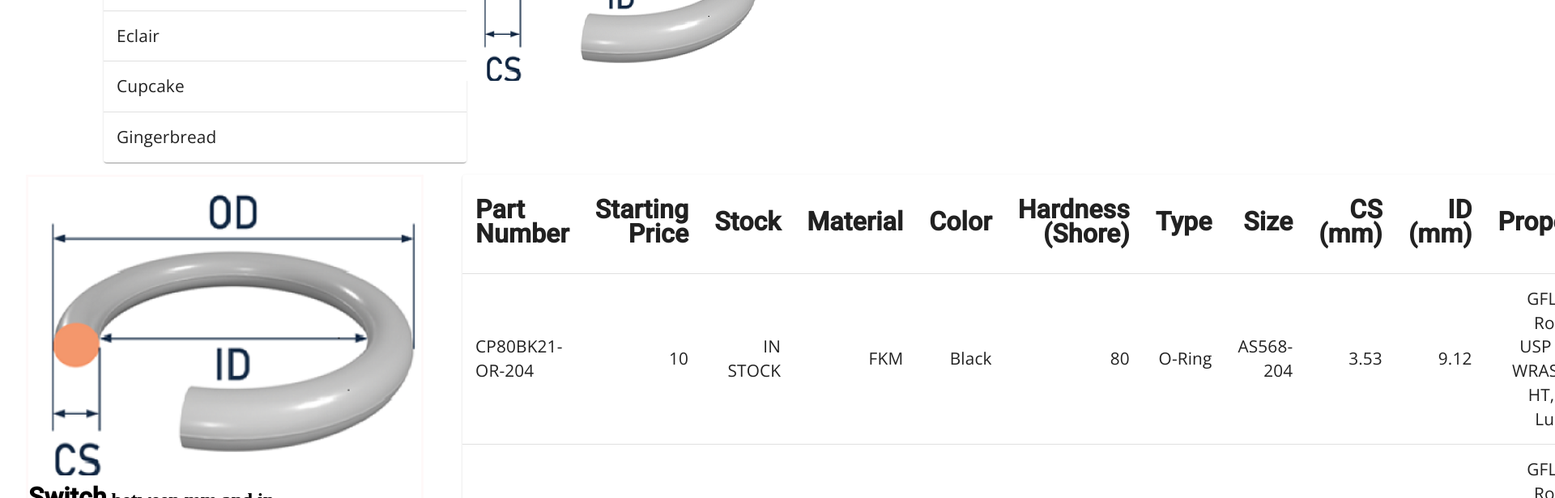
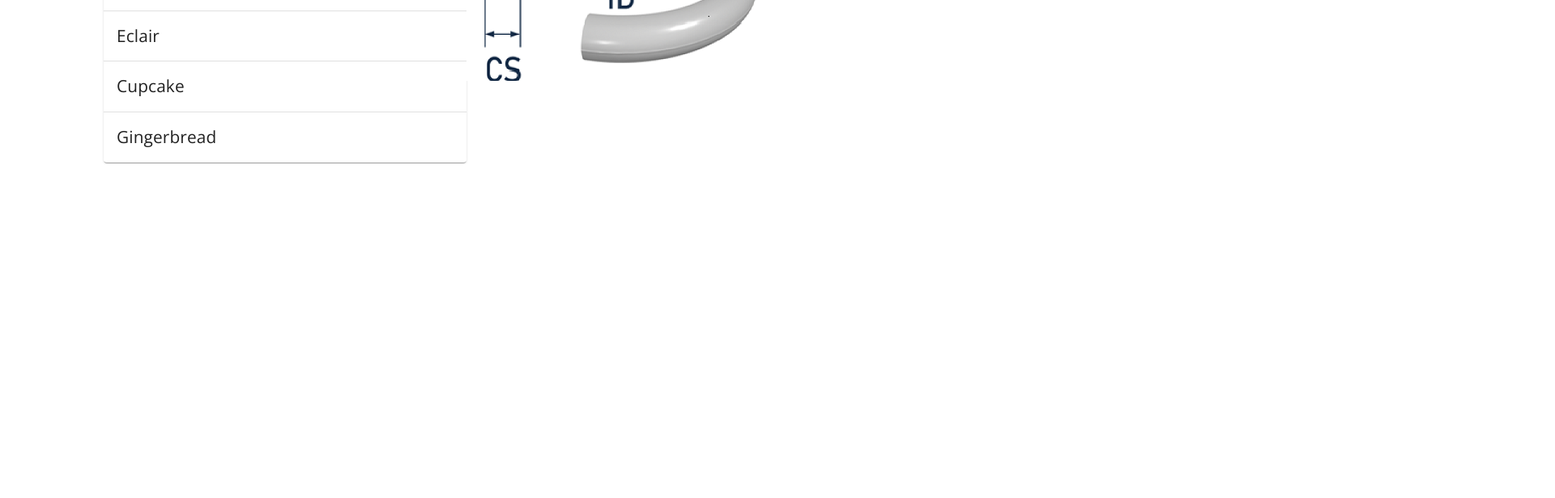
Before and after one commit to Shahvaiz-Ahmed/tmrproject, a React (Create React App) app: page /Product in a window 1280 px wide. Shown: the part 2184-2800 px from the top of the page at 81% size, 1920 px wide, since content can reach past the window. After the commit the page ends 2400 px from the top, so only its background shows below. Built offline with nearby package versions, Linux system fonts and the light colour scheme; what react-pretty-carousel would draw is missing.

Commit message:
add an nav bar feature in a project

```diff
--- a/src/App.js
+++ b/src/App.js
@@ -1,39 +1,20 @@
-import { useEffect } from 'react';
-import { useState } from 'react';
+
+import {  Routes, Route } from 'react-router-dom';
 import './App.css';
-import DetailedDescription from './Components/DetailedDescription';
-import Menu from './Components/Menu';
-import Navbar from './Components/Navbar';
-import ProductComponent from './Components/ProductComponent';
-import RecomendedItems from './Components/RecomendedItems';
+import AllComponents from './Components/Allcomponent';
 import SearchSideBar from './Components/SearchSideBar';
 import SearchTable from './Components/SearchTable';
 
 function App() {
-  const [sideMenu, setsideMenu] = useState(false);
-
-  useEffect(() => {
-    return () => {
-      window.addEventListener('scroll', ()=>{ setsideMenu(false) });
-    }
-  }, [])
-
 
   return (
-
-    <div className="App">
-      {
-        sideMenu?<Menu sideMenu={sideMenu} setsideMenu={setsideMenu}/>:<></>
-      }
-      <Navbar sideMenu={sideMenu} setsideMenu={setsideMenu}/>
-      <ProductComponent/>
-      <RecomendedItems/>
-      <DetailedDescription/>
-      <div className='search-body'>
-        <SearchSideBar/>
-      <SearchTable/>
-      </div>
-    </div>
+    <Routes>
+      <Route path="/Product" element={<AllComponents />}/>
+      <Route path="/" element={<><div className='search-body'>
+       <SearchSideBar/>   <SearchTable/>
+       </div>
+        </>}/>
+      </Routes>
   );
 }
 
--- /dev/null
+++ b/src/Components/Allcomponent.jsx
@@ -0,0 +1,29 @@
+import React from 'react';
+import DetailedDescription from './DetailedDescription';
+import Menu from './Menu';
+import Navbar from './Navbar';
+import ProductComponent from './ProductComponent';
+import RecomendedItems from './RecomendedItems';
+import { useEffect } from 'react';
+import { useState } from 'react';
+function AllComponents() {
+    const [sideMenu, setsideMenu] = useState(false);
+
+    useEffect(() => {
+      return () => {
+        window.addEventListener('scroll', ()=>{ setsideMenu(false) });
+      }
+    }, [])
+
+  return (
+    <div className="App">
+      {sideMenu ? <Menu sideMenu={sideMenu} setsideMenu={setsideMenu} /> : <></>}
+      <Navbar sideMenu={sideMenu} setsideMenu={setsideMenu} />
+      <ProductComponent />
+      <RecomendedItems />
+      <DetailedDescription />
+    </div>
+  );
+}
+
+export default AllComponents;
--- a/src/Components/SearchTable.jsx
+++ b/src/Components/SearchTable.jsx
@@ -6,8 +6,8 @@ import TableContainer from '@mui/material/TableContainer';
 import TableHead from '@mui/material/TableHead';
 import TableRow from '@mui/material/TableRow';
 import Paper from '@mui/material/Paper';
-import './Static/css/SearchTable.css'
-// import { Link } from 'react-router-dom';
+import './Static/css/SearchTable.css';
+import {  Link } from 'react-router-dom';
 
 function createData(partNumber, startingPrice, stock, material, hardness, type, size, cs, id, properties, highTmp, lowTmp) {
     return { partNumber, startingPrice, stock, material, hardness, type, size, cs, id, properties, highTmp, lowTmp};
@@ -49,7 +49,7 @@ function SearchTable() {
               sx={{ '&:last-child td, &:last-child th': { border: 0 } }}
             >
               <TableCell component="th" scope="row">
-               <span>{row.partNumber}</span>
+                <Link to="/product"><span>{row.partNumber}</span></Link>
               </TableCell>
               <TableCell align="right"><span>{row.startingPrice}</span></TableCell>
               <TableCell align="right"><span>{row.stock}</span></TableCell>
--- a/src/index.js
+++ b/src/index.js
@@ -2,12 +2,15 @@ import React from 'react';
 import ReactDOM from 'react-dom/client';
 import './index.css';
 import App from './App';
+import { BrowserRouter } from "react-router-dom"
 import reportWebVitals from './reportWebVitals';
 
 const root = ReactDOM.createRoot(document.getElementById('root'));
 root.render(
   <React.StrictMode>
+    <BrowserRouter>
     <App />
+    </BrowserRouter>
   </React.StrictMode>
 );
 
```
Also changed, not shown: 1 other file (tests, documents, lock files or other folders).
